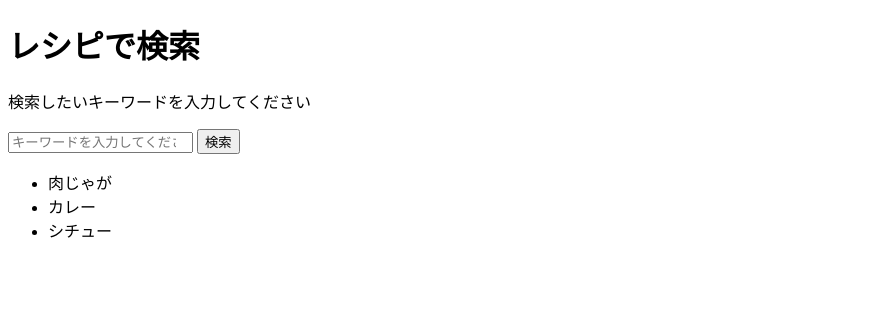
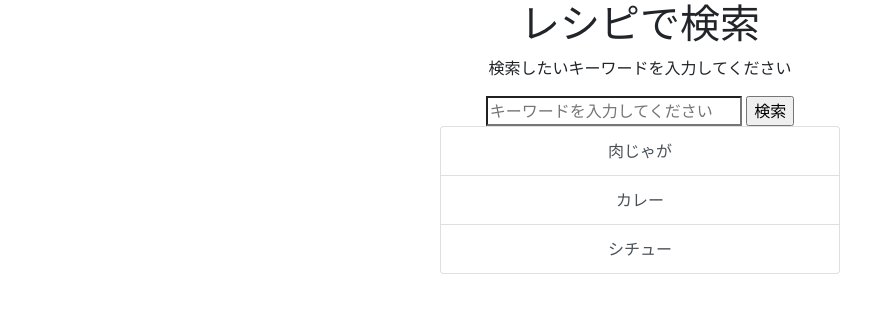
Before and after one commit to trainshogi/ec_food, a PHP site: page / in a window 1280 px wide. Shown: the top 313 px of the page, without its empty margins (0-895 px from the left). Run offline with PHP 8.4, Linux system fonts and the light colour scheme.

Commit message:
見た目良くした
index.htmlはましになったけどまだまだ

```diff
--- a/css/style.css
+++ b/css/style.css
@@ -2,6 +2,14 @@ h1{
 	font-weight: bold;
 	text-align: center;
 }
-li{
+li, p{
 	text-align: center;
 }
+.keyword_input{
+	text-align: center;
+}
+.recipi_list{
+	max-width: 400px;
+	text-align: center;
+	margin: auto;
+}
--- a/index.html
+++ b/index.html
@@ -3,16 +3,22 @@
 <head>
     <meta charset="UTF-8">
     <title>【楽天市場】レシピで検索</title>
+    <link rel="stylesheet" type="text/css" href="css/style.css">
+    <link rel="stylesheet" type="text/css" href="https://stackpath.bootstrapcdn.com/bootstrap/4.3.1/css/bootstrap.min.css">
 </head>
 <body>
     <h1>レシピで検索</h1>
     <p>検索したいキーワードを入力してください</p>
-    <input type="search" name="search" placeholder="キーワードを入力してください">
-    <input type="submit" name="submit" value="検索">
-	<ul>
-    	<li>肉じゃが</li>
-    	<li>カレー</li>
-    	<li>シチュー</li>
-    </ul>
+    <div class="keyword_input">
+    	<input type="search" name="search" placeholder="キーワードを入力してください">
+    	<input type="submit" name="submit" value="検索">
+	</div>
+	<div style="text-align: center;">
+		<div class="list-group recipi_list">
+			<a href="#" class="list-group-item list-group-item-action">肉じゃが</a>
+			<a href="#" class="list-group-item list-group-item-action">カレー</a>
+			<a href="#" class="list-group-item list-group-item-action">シチュー</a>
+		</div>
+	</div>
 </body>
 </html>
```
